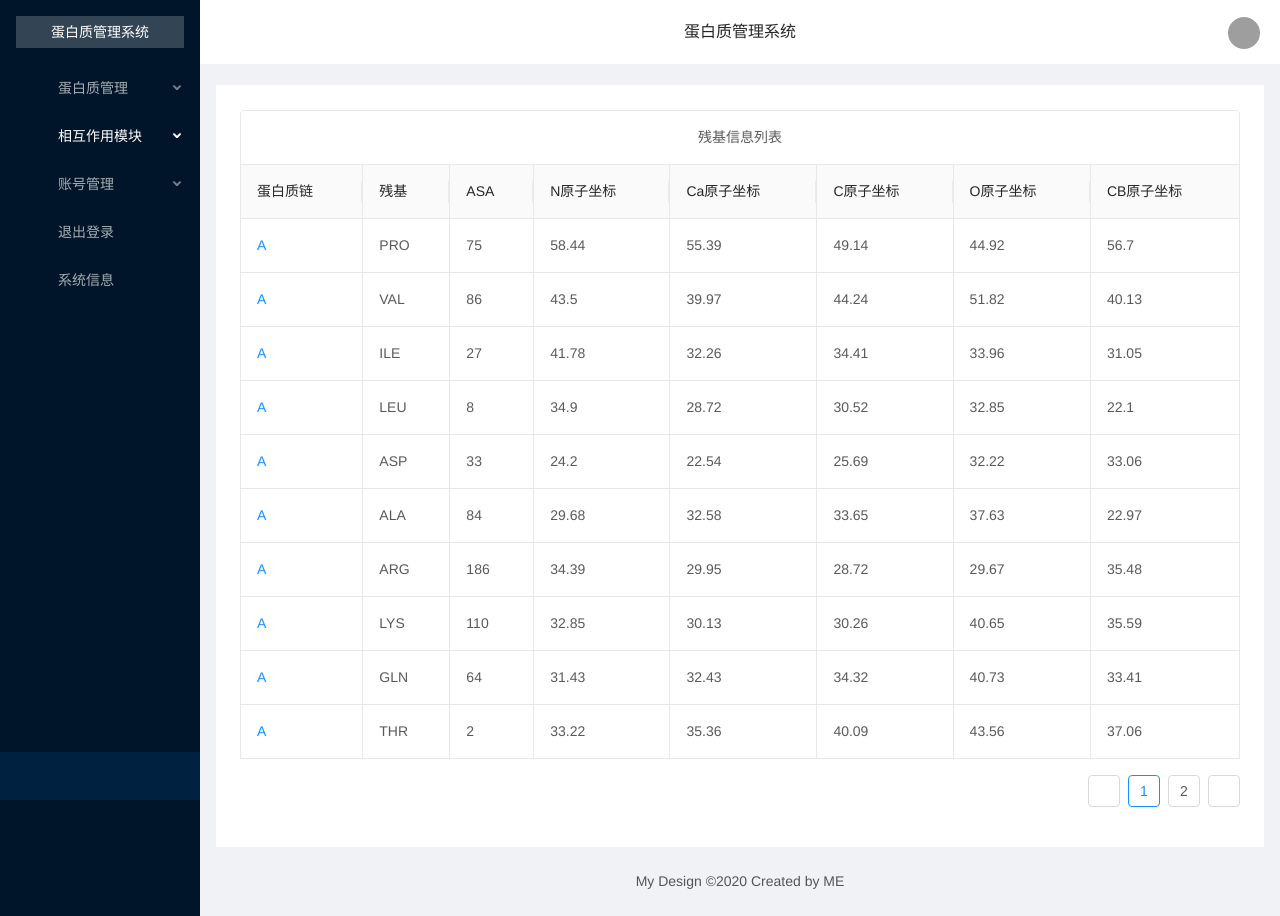
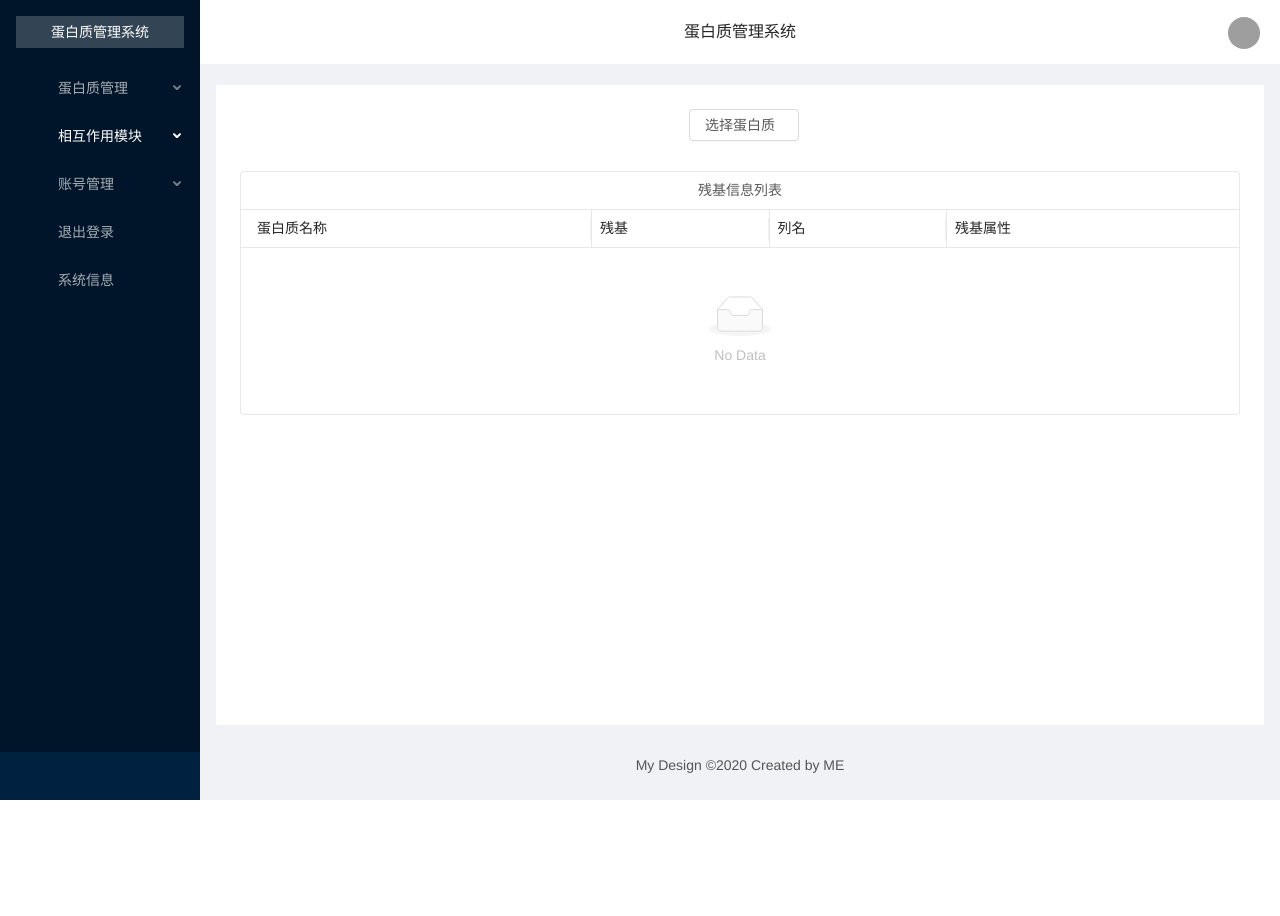
Before and after one commit to Forkeep/Protein-Manage, a Vue app: page /interact/protein-chain in a window 1280 px wide. After the commit the page ends 800 px from the top, so only its background shows below. Built offline with nearby package versions, Linux system fonts and the light colour scheme; sample sign-in values are in the browser's storage; grey boxes are pictures that could not be loaded.

Commit message:
用户查看蛋白质残基

```diff
--- a/src/App.vue
+++ b/src/App.vue
@@ -4,13 +4,7 @@
   </div>
 </template>
 <script>
-export default {
-  computed: {
-    count() {
-      return this.$store.state.count;
-    }
-  }
-};
+export default {};
 </script>
 
 <style lang="less">
--- a/src/layouts/BaseLayout.vue
+++ b/src/layouts/BaseLayout.vue
@@ -32,12 +32,10 @@
             ><a-icon type="branches" /><span>相互作用模块</span></span
           >
           <a-menu-item key="3">
-            <router-link to="/interact/protein-chain"
-              >蛋白质残基种类</router-link
-            >
+            <router-link to="/interact/protein-chain">查看残基信息</router-link>
           </a-menu-item>
           <a-menu-item key="4">
-            <router-link to="/interact/residues">输出残基信息</router-link>
+            <router-link to="/interact/residues">计算残基信息</router-link>
           </a-menu-item>
         </a-sub-menu>
         <a-sub-menu key="sub3">
--- a/src/views/Interact/ResiduesItem.vue
+++ b/src/views/Interact/ResiduesItem.vue
@@ -1,6 +1,18 @@
 <template>
   <div>
-    <a-table :columns="columns" :dataSource="data" bordered>
+    <a-dropdown class="chooseProtein">
+      <a-menu slot="overlay" @click="handleMenuClick">
+        <a-menu-item v-for="item in proteinList" :key="item.key">
+          <a-icon type="user" />
+          {{ item[0] }}
+        </a-menu-item>
+      </a-menu>
+      <a-button style="margin-left: 8px">
+        选择蛋白质
+        <a-icon type="down" />
+      </a-button>
+    </a-dropdown>
+    <a-table :columns="columns" :dataSource="data" bordered size="small">
       <template slot="name" slot-scope="text">
         <a>{{ text }}</a>
       </template>
@@ -14,8 +26,8 @@
 <script>
 const columns = [
   {
-    title: "蛋白质链",
-    dataIndex: "chain",
+    title: "蛋白质名称",
+    dataIndex: "protein",
     scopedSlots: { customRender: "name" }
   },
   {
@@ -23,34 +35,12 @@ const columns = [
     dataIndex: "residues"
   },
   {
-    title: "ASA",
-    dataIndex: "asa",
-    scopedSlots: { customRender: "action" }
+    title: "列名",
+    dataIndex: "col_name"
   },
   {
-    title: "N原子坐标",
-    dataIndex: "np",
-    scopedSlots: { customRender: "action" }
-  },
-  {
-    title: "Ca原子坐标",
-    dataIndex: "cap",
-    scopedSlots: { customRender: "action" }
-  },
-  {
-    title: "C原子坐标",
-    dataIndex: "cp",
-    scopedSlots: { customRender: "action" }
-  },
-  {
-    title: "O原子坐标",
-    dataIndex: "op",
-    scopedSlots: { customRender: "action" }
-  },
-  {
-    title: "CB原子坐标",
-    dataIndex: "cbp",
-    scopedSlots: { customRender: "action" }
+    title: "残基属性",
+    dataIndex: "res_props"
   }
 ];
 
@@ -59,50 +49,27 @@ export default {
     return {
       data: [],
       columns,
-      residuesList: []
+      proteinList: [],
+      currentProteinResidues: []
     };
   },
   mounted() {
-    this.residuesList = JSON.parse(
-      window.localStorage.getItem("residuesItem") ||
-        "[\n" +
-          '["A","PRO","75","58.44","55.39","49.14","44.92","56.7"],\n' +
-          '["A","VAL","86","43.5","39.97","44.24","51.82","40.13"],\n' +
-          '["A","ILE","27","41.78","32.26","34.41","33.96","31.05"],\n' +
-          '["A","LEU","8","34.9","28.72","30.52","32.85","22.1"],\n' +
-          '["A","ASP","33","24.2","22.54","25.69","32.22","33.06"],\n' +
-          '["A","ALA","84","29.68","32.58","33.65","37.63","22.97"],\n' +
-          '["A","ARG","186","34.39","29.95","28.72","29.67","35.48"],\n' +
-          '["A","LYS","110","32.85","30.13","30.26","40.65","35.59"],\n' +
-          '["A","GLN","64","31.43","32.43","34.32","40.73","33.41"],\n' +
-          '["A","THR","2","33.22","35.36","40.09","43.56","37.06"],\n' +
-          '["B","PRO","70","60.87","59.77","54.76","50.87","62.21"],\n' +
-          '["B","VAL","93","51.25","46.46","51.81","57.94","47.17"],\n' +
-          '["B","ILE","27","47.45","39.76","42.91","43.72","35.84"],\n' +
-          '["B","LEU","9","44.58","39.01","41.69","45.46","31.04"],\n' +
-          '["B","ASP","36","36.5","37.12","36.78","39.6","47.43"],\n' +
-          '["B","ALA","92","45.77","48.68","48.45","55.22","42.04"],\n' +
-          '["B","ARG","177","45.07","42.51","41.4","46.94","50.38"],\n' +
-          '["B","LYS","124","37.88","34.3","35.02","44.46","40.43"],\n' +
-          '["B","GLN","73","33.91","35.25","36.88","41.95","37.77"],\n' +
-          '["B","THR","2","32.23","34.65","36.14","38.57","35.39"]\n' +
-          "]"
-    );
-    for (let i = 0; i < this.residuesList.length; i++) {
-      this.data.push({
-        key: i,
-        chain: this.residuesList[i][0],
-        residues: this.residuesList[i][1],
-        asa: this.residuesList[i][2],
-        np: this.residuesList[i][3],
-        cap: this.residuesList[i][4],
-        cp: this.residuesList[i][5],
-        op: this.residuesList[i][6],
-        cbp: this.residuesList[i][7]
-      });
+    this.proteinList = JSON.parse(window.localStorage.getItem("proteinItem"));
+  },
+  methods: {
+    handleMenuClick(e) {
+      console.log("click", e);
+      let currentIndex = parseInt(e.key.split("_")[1]);
+      let currentId = this.proteinList[currentIndex][1].toLowerCase();
+      console.log(currentId);
     }
   }
 };
 </script>
 
-<style lang="less" scoped></style>
+<style lang="less" scoped>
+.chooseProtein {
+  position: relative;
+  margin-bottom: 30px;
+}
+</style>
--- a/src/views/ProteinManage/ProteinItem.vue
+++ b/src/views/ProteinManage/ProteinItem.vue
@@ -62,7 +62,7 @@ export default {
       currentUser: {}
     }
   },
-  mounted() {
+  created() {
     this.currentUser = JSON.parse(window.localStorage.getItem('currentUser'));
     this.proteinList = JSON.parse(window.localStorage.getItem('proteinItem') || '[\n' +
       '["恶性T细胞扩增序列蛋白","3R90","RNA结合蛋白","大肠杆菌BL21（DE3）","2011/4/13","L"],\n' +
```
